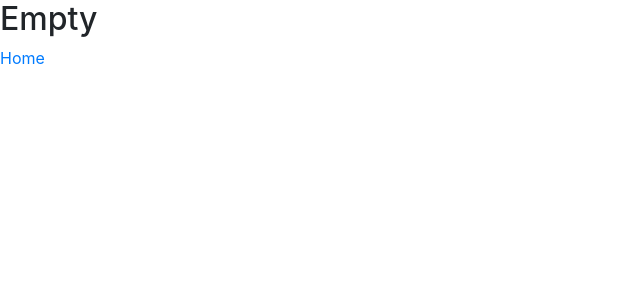
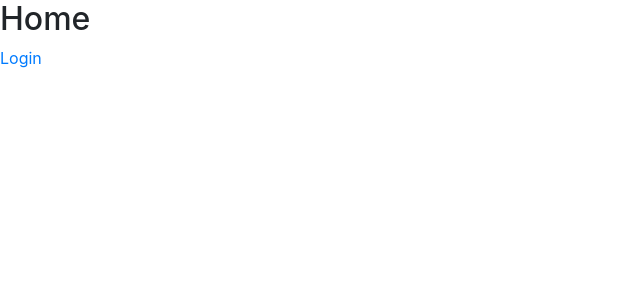
Before and after one commit to luciansr/react-app-boilerplate, a React (Create React App) app: page /login in a window 1280 px wide. Shown: the top 300 px of the page, without its empty margins (0-640 px from the left). Built offline with nearby package versions, Linux system fonts and the light colour scheme.

Commit message:
refactoring filenames

```diff
--- a/src/App.js
+++ b/src/App.js
@@ -4,12 +4,12 @@ import { Provider } from 'react-redux';
 
 import AppRouter from './routing/AppRouter';
 
-import store from './redux/store';
+import store from './redux/Store';
 
-import HttpInterceptor from './config/httpInterceptor';
+import HttpInterceptor from './config/HttpInterceptor';
 
 class App extends Component {
-  componentWillMount() {
+  componentDidMount() {
     HttpInterceptor.setupInterceptors(store);
   }
 
--- a/src/config/httpInterceptor.js
+++ b/src/config/httpInterceptor.js
@@ -1,5 +1,5 @@
 import axios from 'axios';
-import { logoutUser } from '../redux/actions/authActions';
+import { logoutUser } from '../redux/actions/AuthActions';
 
 const ACCESS_TOKEN_KEY = process.env.REACT_APP_ACCESS_TOKEN_KEY;
 const AUTH_TOKEN_PREFIX = process.env.REACT_APP_AUTH_TOKEN_PREFIX;
--- /dev/null
+++ b/src/home/Home.js
@@ -0,0 +1,9 @@
+import React from "react";
+import { Link } from "react-router-dom";
+
+const Home = () => <div>
+  <h2>Home</h2>
+  <Link to={`login`}>Login</Link>
+</div>;
+
+export default Home;
--- a/src/login/Login.js
+++ b/src/login/Login.js
@@ -3,7 +3,7 @@ import PropTypes from 'prop-types';
 import { Button } from 'reactstrap';
 import { Link } from "react-router-dom";
 import { connect } from 'react-redux';
-import { getAuthToken } from '../redux/actions/authActions';
+import { getAuthToken } from '../redux/actions/AuthActions';
 
 const indexUrl = "/index";
 
--- a/src/redux/actions/authActions.js
+++ b/src/redux/actions/RouteActions.js
@@ -1,4 +1,4 @@
-import { GET_AUTH_TOKEN, LOGOUT_USER, createAction } from './actionTypes';
+import { GET_AUTH_TOKEN, LOGOUT_USER, createAction } from './ActionTypes';
 import axios from 'axios';
 
 const API_URL = process.env.REACT_APP_API_URL;
--- a/src/redux/actions/actionTypes.js
+++ b/src/redux/actions/actionTypes.js
@@ -2,6 +2,8 @@ export const SUBMIT_LOGIN = 'SUBMIT_LOGIN';
 //auth
 export const GET_AUTH_TOKEN = 'GET_AUTH_TOKEN';
 export const LOGOUT_USER = 'LOGOUT_USER';
+//route
+export const CHANGE_ROUTE = 'CHANGE_ROUTE';
 
 export const createAction = (action_type, payload) => {
     return {
--- a/src/redux/reducers/authReducer.js
+++ b/src/redux/reducers/authReducer.js
@@ -1,4 +1,4 @@
-import { GET_AUTH_TOKEN } from '../actions/actionTypes';
+import { GET_AUTH_TOKEN } from '../actions/ActionTypes';
 
 const initialState = {
     user: undefined,
--- a/src/redux/reducers/rootReducer.js
+++ b/src/redux/reducers/index.js
@@ -1,5 +1,5 @@
 import {combineReducers} from 'redux';
-import authReducer from './authReducer';
+import authReducer from './AuthReducer';
 
 export default combineReducers({
     "auth": authReducer
--- a/src/redux/store.js
+++ b/src/redux/store.js
@@ -1,7 +1,7 @@
 
 import { createStore, applyMiddleware, compose } from 'redux';
 import thunk from 'redux-thunk';
-import rootReducer from './reducers/rootReducer'
+import rootReducer from './reducers'
 
 const initialState = {};
 const middleware = [thunk];
--- a/src/routing/AppRouter.js
+++ b/src/routing/AppRouter.js
@@ -1,21 +1,17 @@
 import React from "react";
-import { HashRouter as Router, Route, Link /*, Redirect*/ } from "react-router-dom";
+import { HashRouter as Router, Route /*, Redirect*/ } from "react-router-dom";
 
 import Index from '../index/Index';
 import Login from '../login/Login';
+import Home from '../home/Home';
 
 const indexUrl = "/index";
-
-const Empty = () => <div>
-  <h2>Empty</h2>
-  <Link to={indexUrl}>Home</Link>
-</div>;
 
 const AppRouter = () => (
   <Router>
     <div>
       {/* <Redirect exact from="/" to="login" /> */}
-      <Route exact path="/" component={Empty} />
+      <Route exact path="/" component={Home} />
       <Route path={indexUrl} component={Index} />
       <Route path="/login" component={Login} />
     </div>
```
Also changed, not shown: src/redux/reducers/RouteRecuder.js (added, +15 -0 lines).
